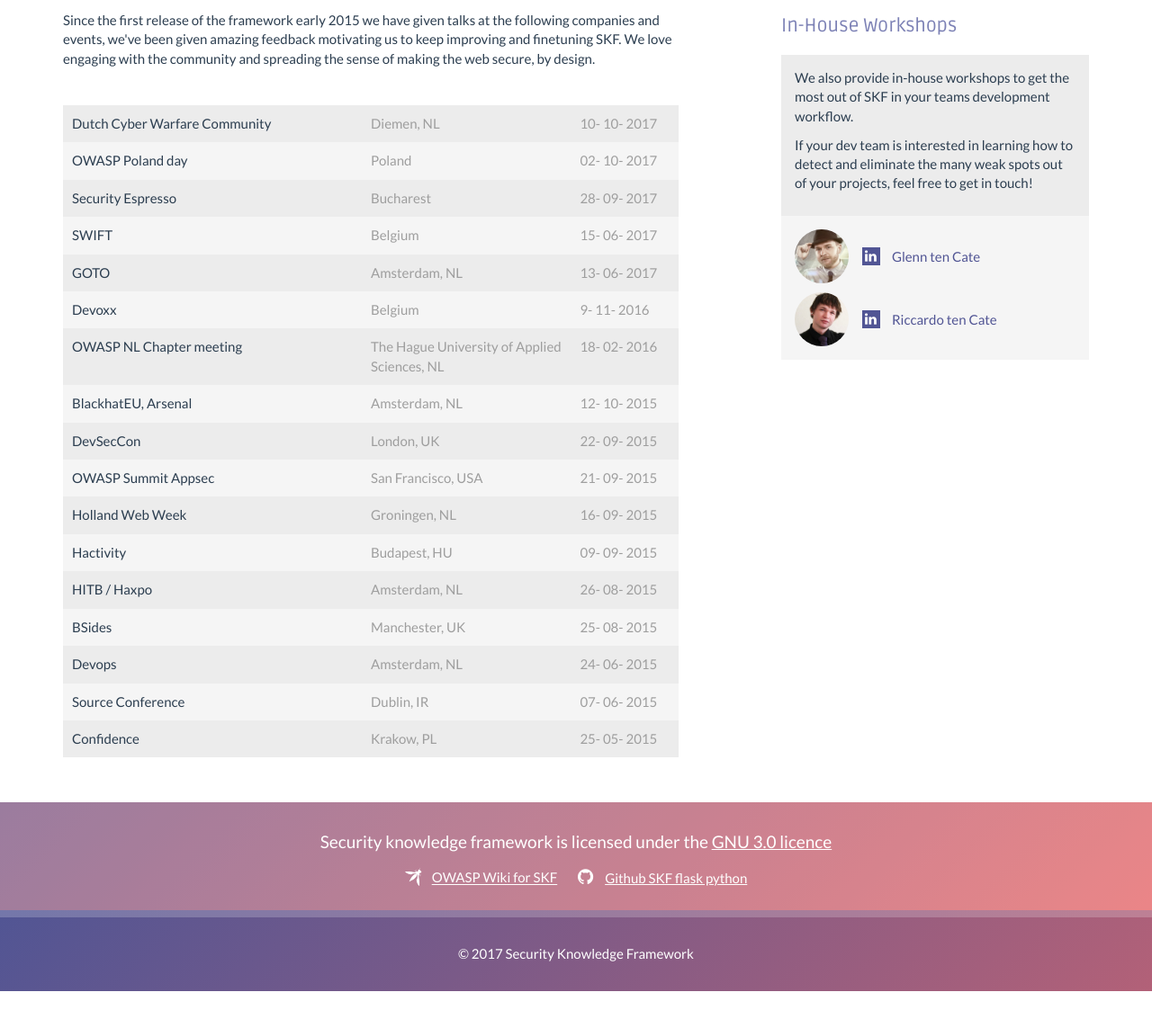
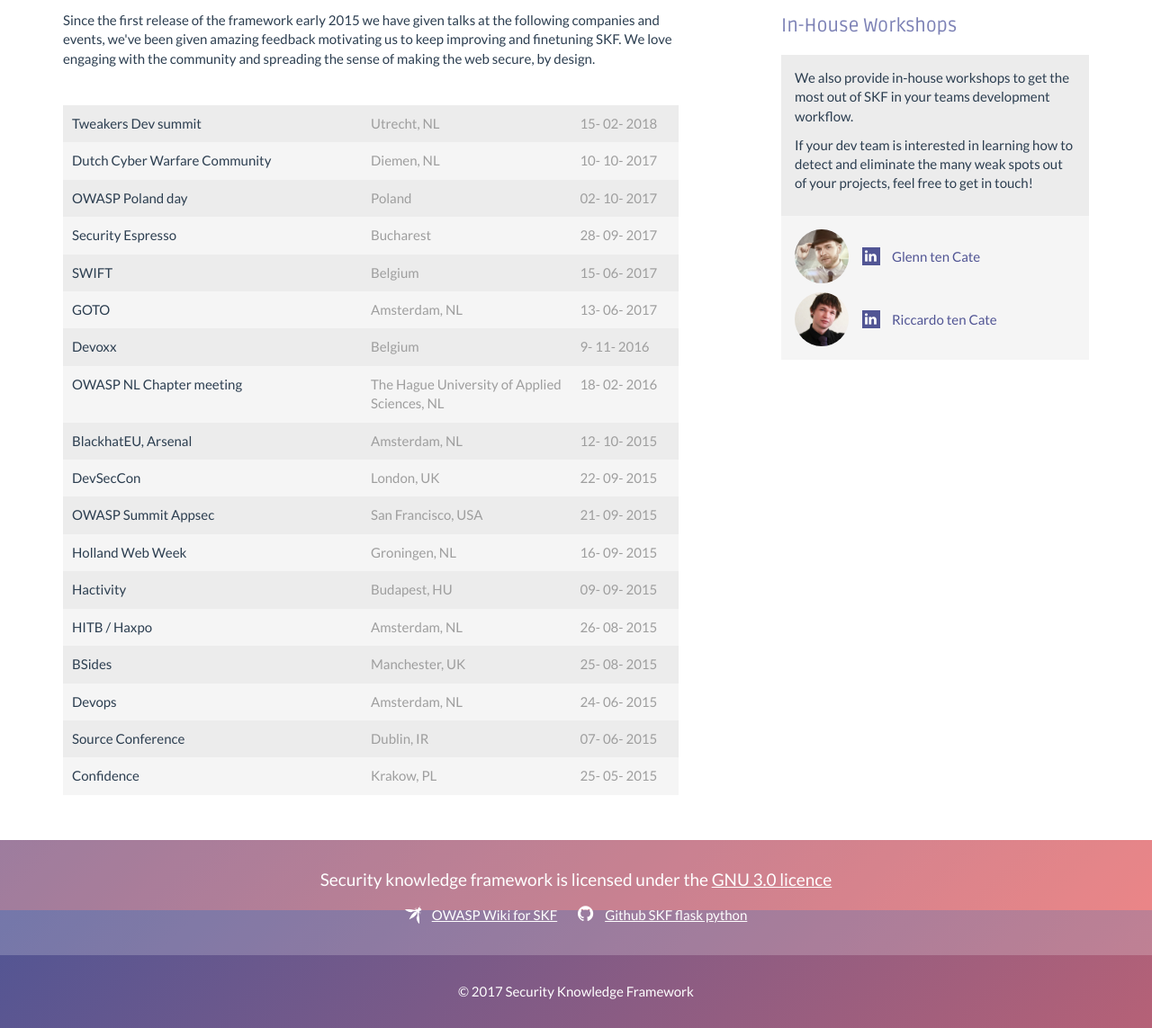
Before and after one commit to blabla1337/skf-www, a PHP site: page /talks.php in a window 1280 px wide. Shown: the part 588-1731 px from the top of the page at 90% size. Before the commit the page ends 1690 px from the top, so only its background shows below. Run offline with PHP 8.4, Linux system fonts and the light colour scheme; some libraries are stand-ins or nearby versions.

Commit message:
Update talks.php

```diff
--- a/talks.php
+++ b/talks.php
@@ -136,6 +136,15 @@ fbq('track', 'PageView');
 
 				<div id="pastEvents">
 					<ul>
+								<li>
+							<span class="name">Tweakers Dev summit</span>
+							<span class="location">Utrecht, NL</span>
+							<span class="date">
+								<span class="day">15</span>
+								<span class="month">02</span>
+								<span class="year">2018</span>
+							</span>
+						</li>
 						<li>
 							<span class="name">Dutch Cyber Warfare Community</span>
 							<span class="location">Diemen, NL</span>
```
